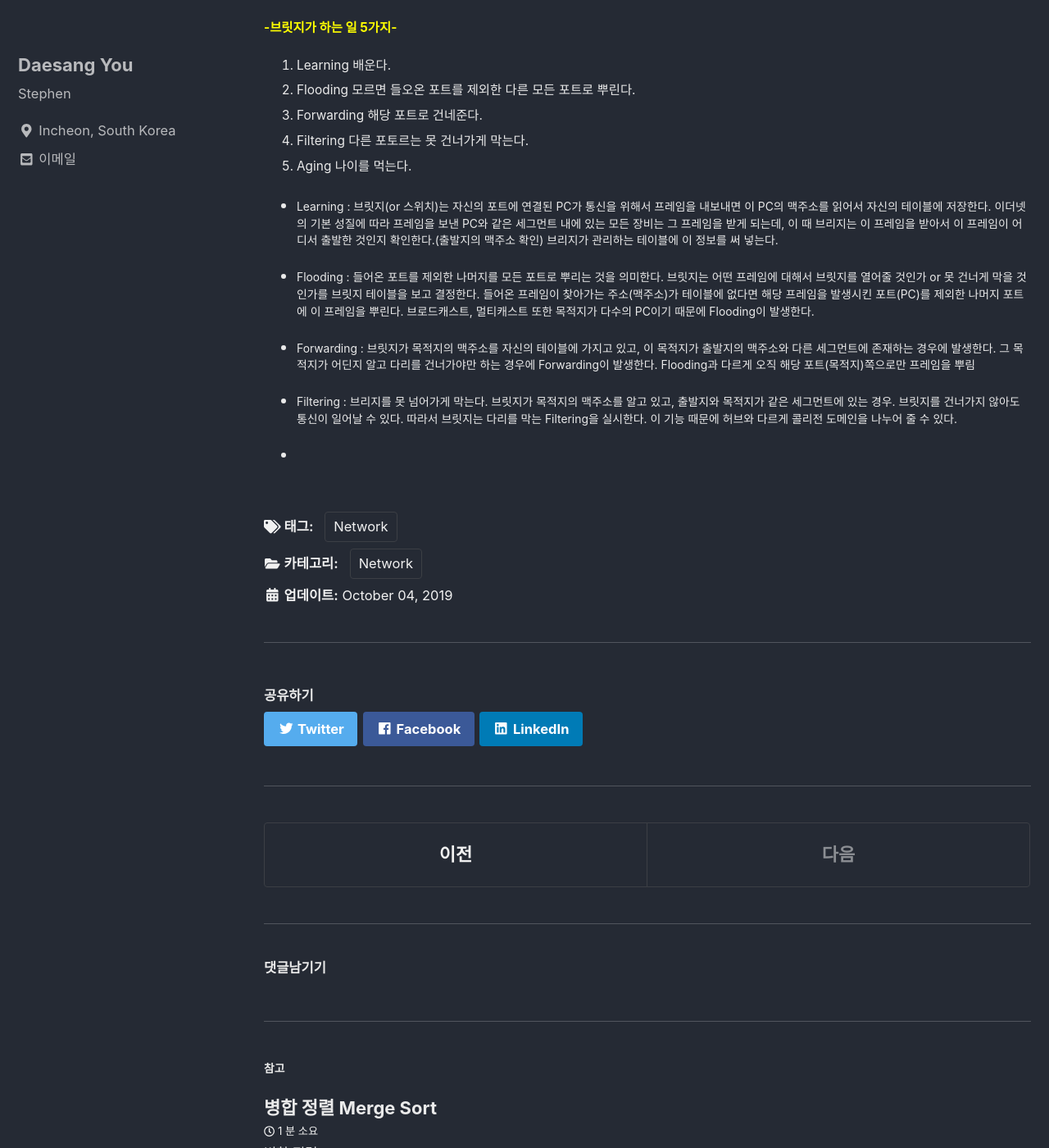
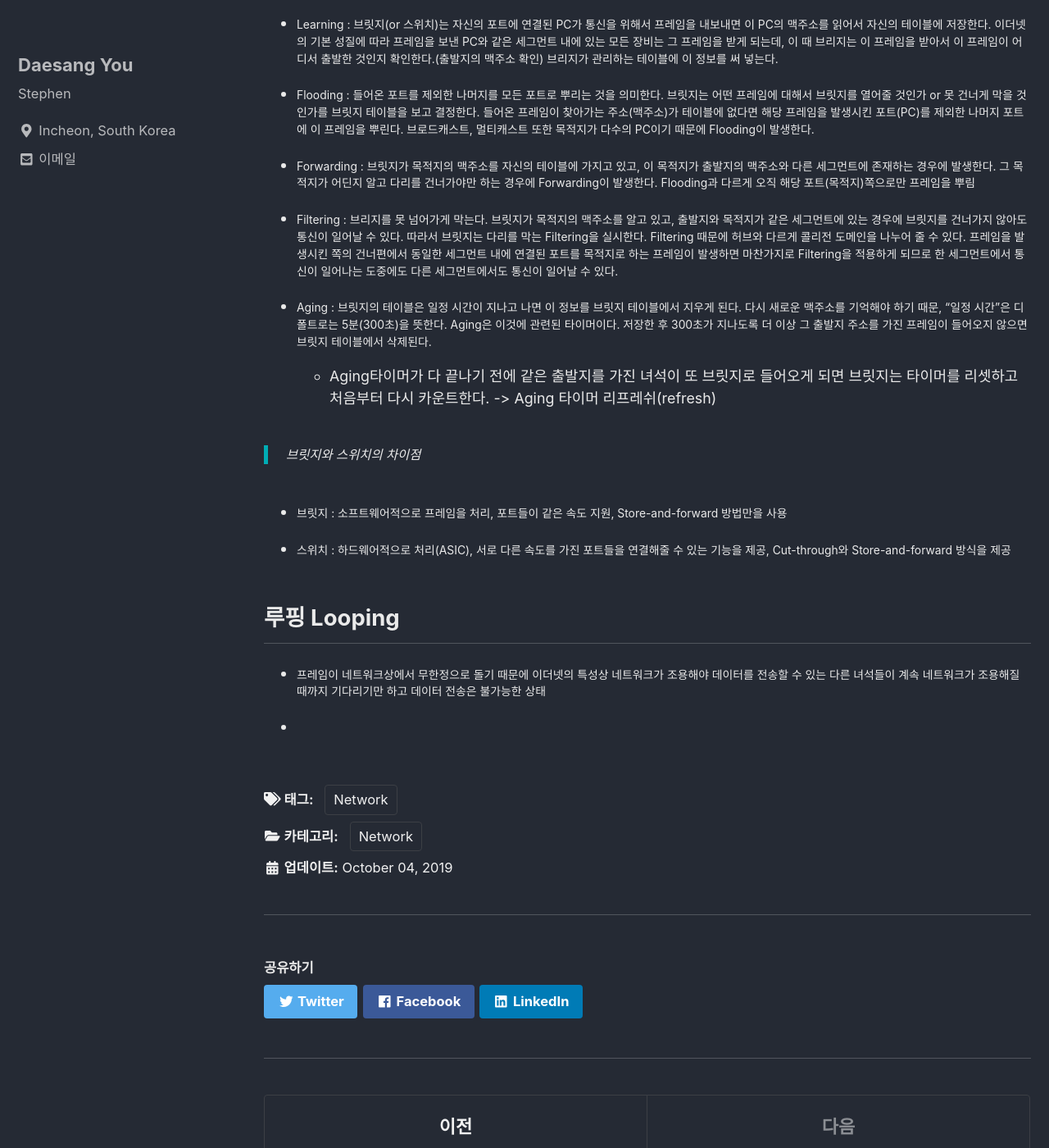
Before and after one commit to eotkd4791/eotkd4791.github.io, a Jekyll site: the page built from _posts/Network/2019-10-04-network-Intro.md, in a window 1280 px wide and 1400 px high, scrolled down 11166 px. Shown: the whole window at 82% size. Built offline with Jekyll 4.4.1, drawn with Linux system fonts in a browser that asks for light colours; cached includes are drawn as plain includes; comment, search, counter and statistics services are not loaded; some of the changed text lies outside the part shown.

Commit message:
Update 2019-10-04-network-Intro.md

```diff
--- a/_posts/Network/2019-10-04-network-Intro.md
+++ b/_posts/Network/2019-10-04-network-Intro.md
@@ -215,39 +215,38 @@ comments:
 3. 세션 계층 Session Layer
 
 4. 전송 계층 Transport Layer
-- 플로 컨트롤, 에러 복구 -> 에러 복구를 위해 패킷을 재전송하거나 플로를 조절해서 데이터가 정상적으로 전송되게 함
+   - 플로 컨트롤, 에러 복구 -> 에러 복구를 위해 패킷을 재전송하거나 플로를 조절해서 데이터가 정상적으로 전송되게 함
+   - TCP, UDP가 이 계층에 속함
 
-- TCP, UDP가 이 계층에 속함
-
-- 통신 단위 : 세그먼트
+   - 통신 단위 : 세그먼트
 
 5. 네트워크 계층 Network Layer
 
-- 데이터를 목적지까지 안전하고 빠르게 전달 -> "라우팅" 이라고 한다.
+   - 데이터를 목적지까지 안전하고 빠르게 전달 -> "라우팅" 이라고 한다.
 
-- 경로를 선택하고, 주소를 정하며, 경로에 따라 패킷을 전달
+   - 경로를 선택하고, 주소를 정하며, 경로에 따라 패킷을 전달
 
-- 통신 단위 : 패킷
+   - 통신 단위 : 패킷
 
-- 장비 : 라우터
+   - 장비 : 라우터
 
 6. 데이터 링크 계층 Data Link Layer
 
-- 물리 계층을 통하여 송/수신 되는 정보의 오류와 흐름을 관리하여 안전한 정보의 전달을 수행할 수 있도록 도와줌
+   - 물리 계층을 통하여 송/수신 되는 정보의 오류와 흐름을 관리하여 안전한 정보의 전달을 수행할 수 있도록 도와줌
 
-- 오류 찾아주고 재전송, 맥주소를 가지고 통신을 할 수 있게 해줌
+   - 오류 찾아주고 재전송, 맥주소를 가지고 통신을 할 수 있게 해줌
 
-- 통신 단위 : 프레임
+   - 통신 단위 : 프레임
 
-- 장비 : 브리지, 스위치
+   - 장비 : 브리지, 스위치
 
 7. 물리 계층 Physical Layer
 
-- 전기적, 기계적, 기능적인 특성을 이용해서 통신 케이블로 데이터를 전송
+   - 전기적, 기계적, 기능적인 특성을 이용해서 통신 케이블로 데이터를 전송
 
-- 통신 단위 : 비트 -> 1,0으로 on & off를 나타낸다.
+   - 통신 단위 : 비트 -> 1,0으로 on & off를 나타낸다.
 
-- 장비 : 통신 케이블, 리피터, 허브
+   - 장비 : 통신 케이블, 리피터, 허브
 
 
 **계층을 나눈 이유**
@@ -273,6 +272,7 @@ comments:
 5. 입국 수속(헤더 B를 제거)한다. -> AInfo
 
 6. 짐을 찾는다. (헤더 A를 제거) -> "Info"
+
 
 **자신이 생각하는 전송 속도가 제대로 나오지 않은 건 이런 여러 가지 정보가 원래 데이터에 붙기 때문**
 
@@ -424,7 +424,7 @@ comments:
 
 - 속도가 빠르고 허브에 비해서 데이터를 처리하는 방법이 우수하며, 데이터의 전송 에러 등을 복구해 주는 기능 등 여러 가지 기능을 갖고 있다.
 
-- <span style="color:blue"><b>허브</b></span> (1차선 도로)  <span style="color:red"><b>VS</b></span>  <span style="color:blue"><b>스위치</b></span> ( 포트 수 만큼의 차선)
+- <span style="color:blue"><b>허브</b></span> (1차선 도로)  <span style="color:red"><b>VS</b></span>  <span style="color:blue"><b>스위치</b></span> (포트 수 만큼의 차선)
 
 - 허브와 스위치 각각 장점과 단점을 지닌다. 허브는 데이터 처리 속도가 일반적으로 스위치에 비해 빠르다.
 
@@ -457,6 +457,21 @@ comments:
 
 - Forwarding : 브릿지가 목적지의 맥주소를 자신의 테이블에 가지고 있고, 이 목적지가 출발지의 맥주소와 다른 세그먼트에 존재하는 경우에 발생한다. 그 목적지가 어딘지 알고 다리를 건너가야만 하는 경우에 Forwarding이 발생한다. Flooding과 다르게 오직 해당 포트(목적지)쪽으로만 프레임을 뿌림
 
-- Filtering : 브리지를 못 넘어가게 막는다. 브릿지가 목적지의 맥주소를 알고 있고, 출발지와 목적지가 같은 세그먼트에 있는 경우. 브릿지를 건너가지 않아도 통신이 일어날 수 있다. 따라서 브릿지는 다리를 막는 Filtering을 실시한다. 이 기능 때문에 허브와 다르게 콜리전 도메인을 나누어 줄 수 있다.
+- Filtering : 브리지를 못 넘어가게 막는다. 브릿지가 목적지의 맥주소를 알고 있고, 출발지와 목적지가 같은 세그먼트에 있는 경우에 브릿지를 건너가지 않아도 통신이 일어날 수 있다. 따라서 브릿지는 다리를 막는 Filtering을 실시한다. Filtering 때문에 허브와 다르게 콜리전 도메인을 나누어 줄 수 있다. 프레임을 발생시킨 쪽의 건너편에서 동일한 세그먼트 내에 연결된 포트를 목적지로 하는 프레임이 발생하면 마찬가지로 Filtering을 적용하게 되므로 한 세그먼트에서 통신이 일어나는 도중에도 다른 세그먼트에서도 통신이 일어날 수 있다.
+
+- Aging : 브릿지의 테이블은 일정 시간이 지나고 나면 이 정보를 브릿지 테이블에서 지우게 된다. 다시 새로운 맥주소를 기억해야 하기 때문, "일정 시간"은 디폴트로는 5분(300초)을 뜻한다. Aging은 이것에 관련된 타이머이다. 저장한 후 300초가 지나도록 더 이상 그 출발지 주소를 가진 프레임이 들어오지 않으면 브릿지 테이블에서 삭제된다.
+  - Aging타이머가 다 끝나기 전에 같은 출발지를 가진 녀석이 또 브릿지로 들어오게 되면 브릿지는 타이머를 리셋하고 처음부터 다시 카운트한다. -> Aging 타이머 리프레쉬(refresh)
+
+
+
+>브릿지와 스위치의 차이점
+
+- 브릿지 : 소프트웨어적으로 프레임을 처리, 포트들이 같은 속도 지원, Store-and-forward 방법만을 사용
+
+- 스위치 : 하드웨어적으로 처리(ASIC), 서로 다른 속도를 가진 포트들을 연결해줄 수 있는 기능을 제공, Cut-through와 Store-and-forward 방식을 제공
+
+## 루핑 Looping
+
+- 프레임이 네트워크상에서 무한정으로 돌기 때문에 이더넷의 특성상 네트워크가 조용해야 데이터를 전송할 수 있는 다른 녀석들이 계속 네트워크가 조용해질 때까지 기다리기만 하고 데이터 전송은 불가능한 상태
 
 -
```
